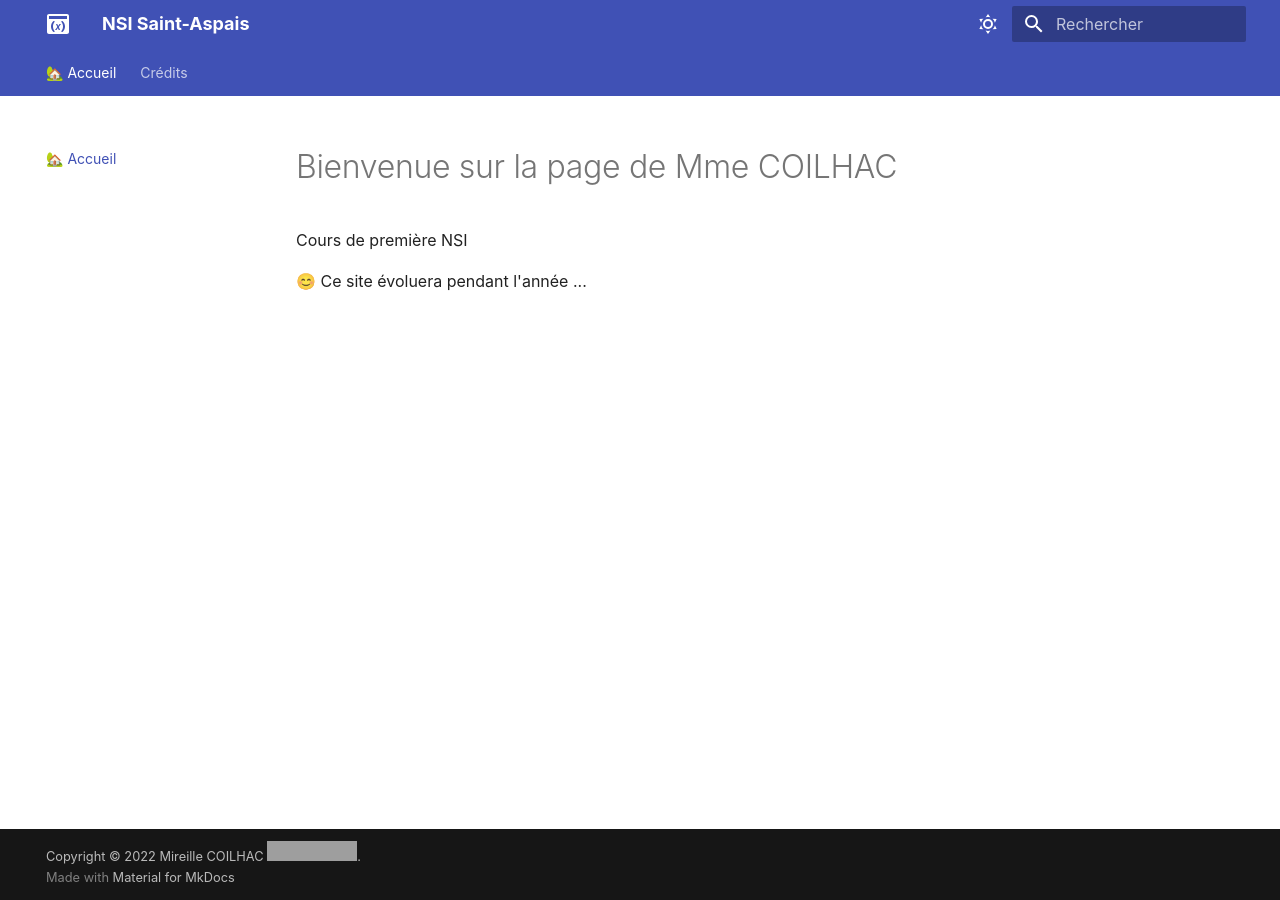
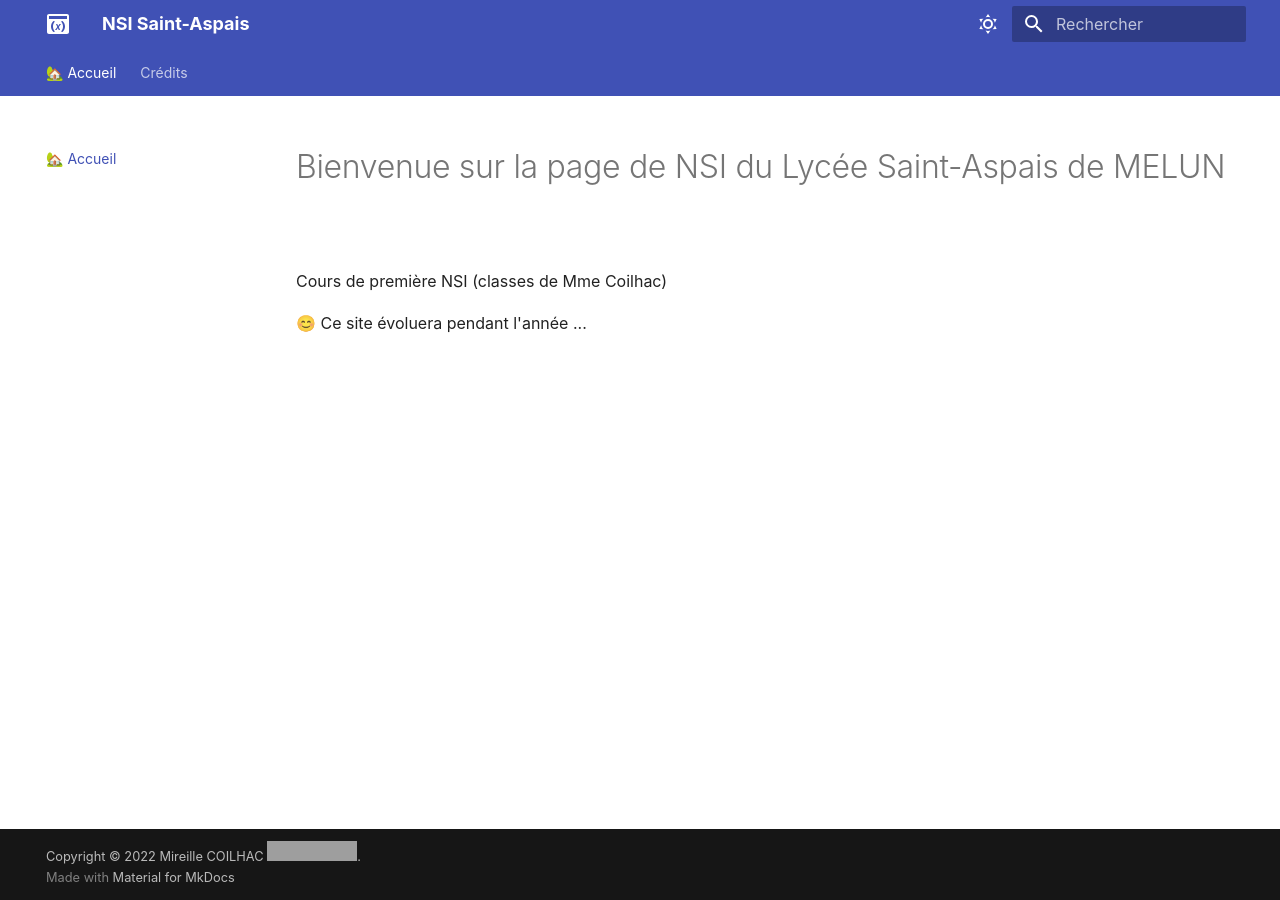
Before and after one commit to lilabidi/nsi-lil, an MkDocs documentation site: the page built from docs/index.md, in a window 1280 px wide. Built offline with MkDocs 1.6.1 and Material for MkDocs 9.7.7, drawn with Linux system fonts in a browser that asks for light colours; grey boxes are pictures that could not be loaded.

Commit message:
Modif accueil

```diff
--- a/docs/index.md
+++ b/docs/index.md
@@ -1,5 +1,5 @@
-# Bienvenue sur la page de Mme COILHAC
+# Bienvenue sur la page de NSI du Lycée Saint-Aspais de MELUN
 
-Cours de première NSI
+Cours de première NSI (classes de Mme Coilhac)
 
 😊 Ce site évoluera pendant l'année ...
```
